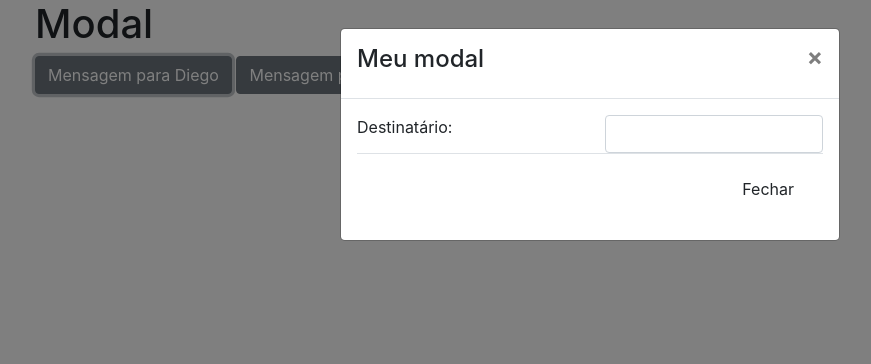
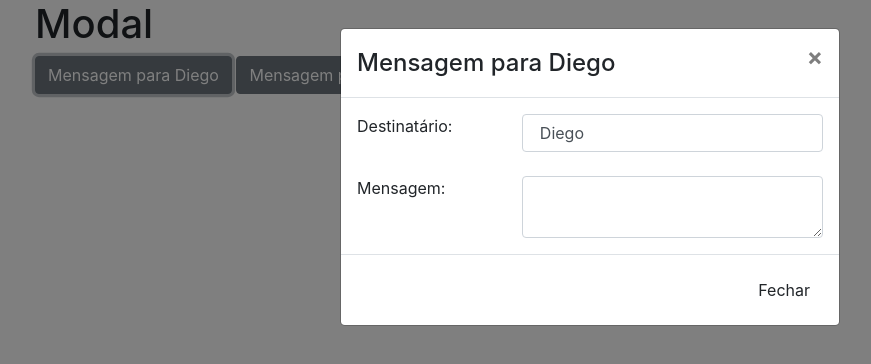
Before and after one commit to erikgs1/introducao-a-linguagem-JavaScript, a plain HTML site: page introducao-a-linguagem-JavaScript/index.html in a window 1280 px wide. Both pictures are taken after a click on the button "Mensagem para Diego". Shown: the whole page, without its empty margins (50-921 px from the left). Drawn offline with Linux system fonts and the light colour scheme.

Commit message:
Adicionei script ao modal, terminando o modal dinamico

```diff
--- a/introducao-a-linguagem-JavaScript/index.html
+++ b/introducao-a-linguagem-JavaScript/index.html
@@ -12,12 +12,16 @@
     <div class="container">
         <h1>Modal</h1>
 
-        <button class="btn btn-secondary" data-nome="Diego" data-toggle="modal" data-target="#conteudoModal">
+        <button class="btn btn-secondary" data-nome=" Diego" data-toggle="modal" data-target="#conteudoModal">
             Mensagem para Diego
         </button>
 
-        <button class="btn btn-secondary" data-nome="Alfahelix" data-toggle="modal" data-target="#conteudoModal">
+        <button class="btn btn-secondary" data-nome=" Alfahelix" data-toggle="modal" data-target="#conteudoModal">
             Mensagem para Alfahelix
+        </button>
+
+        <button class="btn btn-secondary" data-nome=" Nasa" data-toggle="modal" data-target="#conteudoModal">
+            Mensagem para Nasa
         </button>
 
         <!-- Modal -->
@@ -26,7 +30,7 @@
                 <div class="modal-content">
                     <!-- Título -->
                     <div class="modal-header">
-                        <h4>Meu modal</h4>
+                        <h4 class="modal-title">Meu modal</h4>
                         <button class="close" data-dismiss="modal" aria-label="Fechar">
                             <span aria-hidden="true">&times;</span>
                         </button>
@@ -34,18 +38,27 @@
                     <!-- Conteúdo -->
                     <div class="modal-body">
                         <div class="row">
-                            <div class="col-6">
+                            <div class="col-4">
                                 <span>Destinatário: </span>
                             </div>
-                            <div class="col-6">
+                            <div class="col-8">
                                 <input type="text" name="para" class="form-control">
                             </div>
+                        </div><br>
+                        <div class="row">
+                            <div class="col-4">
+                                <span>Mensagem: </span>
+                            </div>
+                            <div class="col-8">
+                                <textarea class="form-control"></textarea>
+                            </div>
+                        </div>
+
                     </div>
                     <!-- Rodapé -->
                     <div class="modal-footer">
                         <button class="btn ntn-secondary" data-dismiss="modal">Fechar</button>
                     </div>
-                </div>
             </div>
         </div>
 
@@ -54,7 +67,15 @@
         <!-- JS -->
         <script src="public/js/jquery.js"></script>
         <script src="public/js/bootstrap.bundle.min.js"></script>
-        <script type="text/javascript"></script>
+        <script type="text/javascript">
+            $('#conteudoModal').on('show.bs.modal', function(event){
+                var button = $(event.relatedTarget);
+                var recipient = button.data('nome');
+                var modal = $(this)
+                modal.find('.modal-title').text('Mensagem para' + recipient);
+                modal.find('.modal-body input').val(recipient);
+            });
+        </script>
     </footer>
 </body>
 </html>
```
